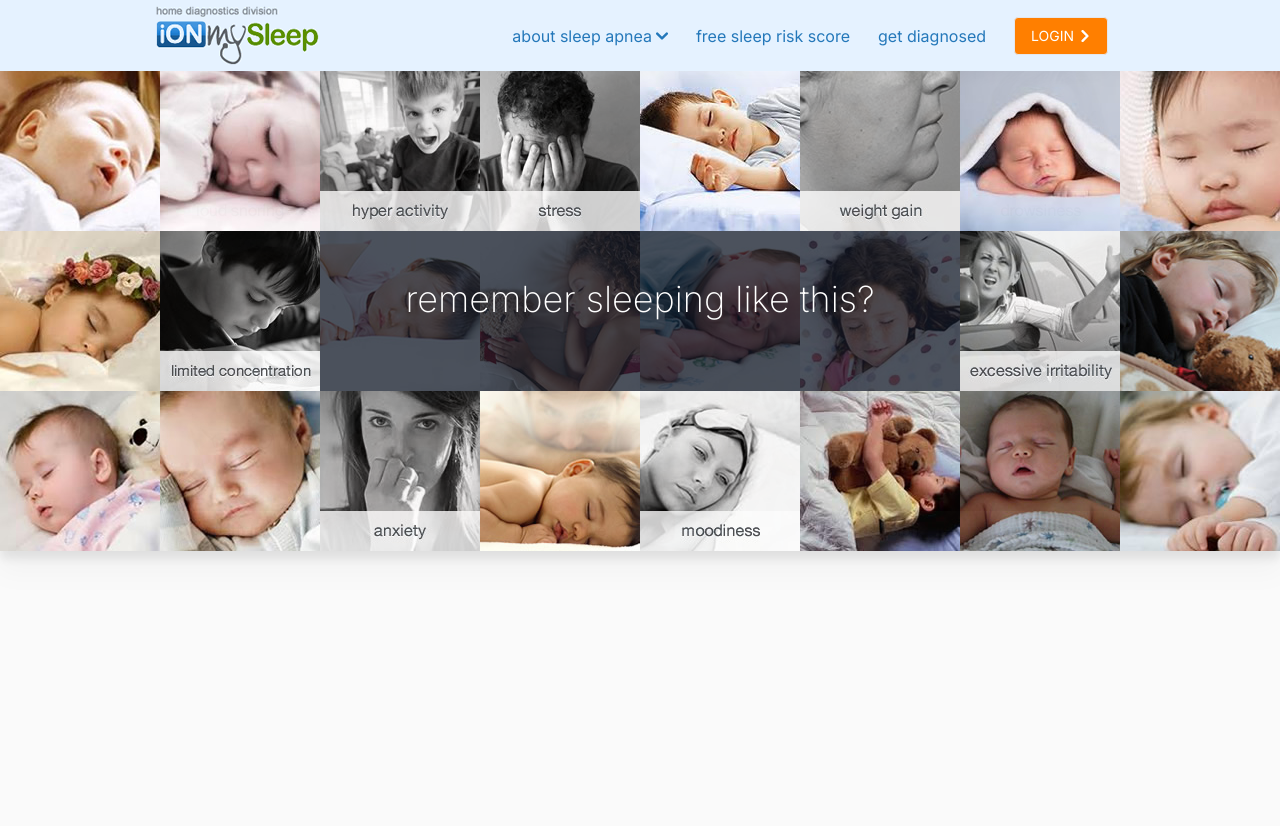
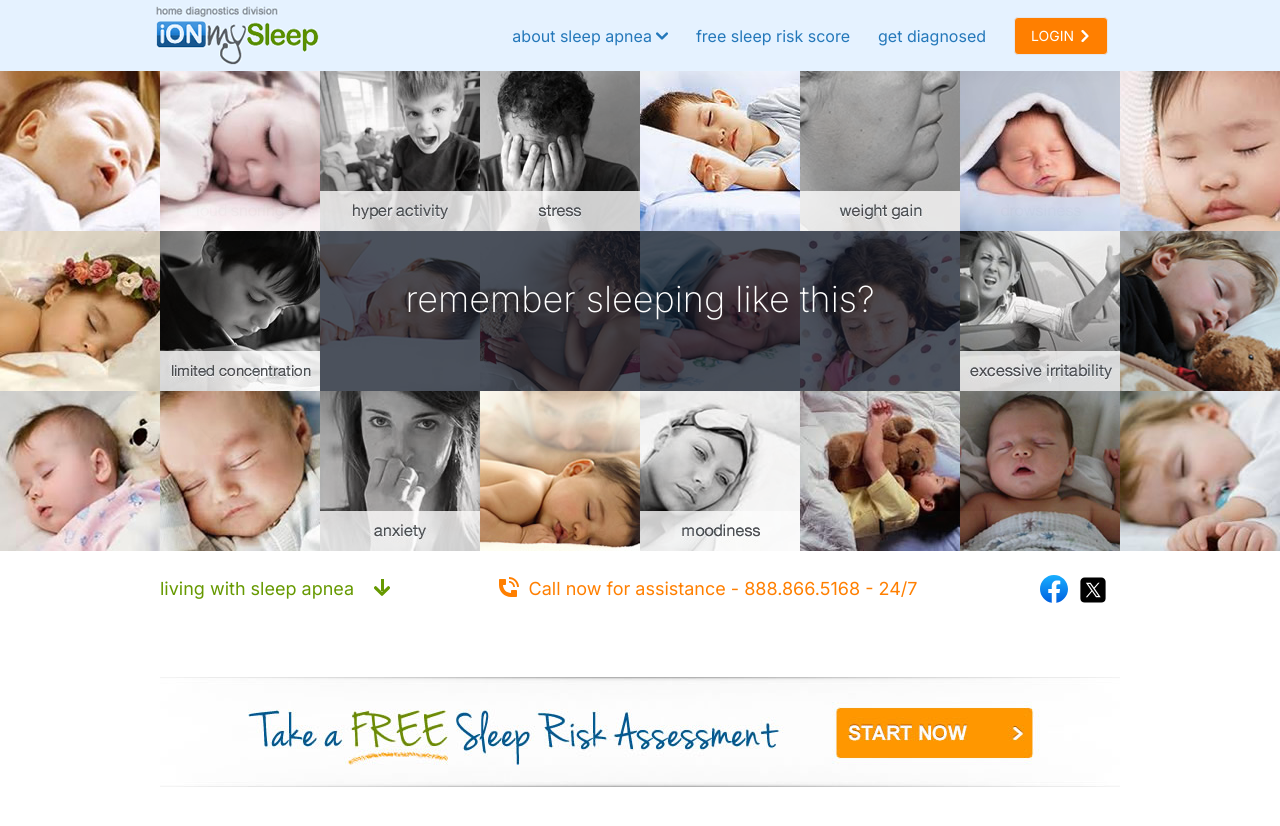
Before and after one commit to gehupierre/sleeptest-next, a Next.js app: page / in a window 1280 px wide. Shown: the top 826 px of the page. Before the commit the page ends 800 px from the top, so only its background shows below. Built offline with nearby package versions, Linux system fonts and the light colour scheme.

Commit message:
add pre-screen section

```diff
--- a/src/app/components/hero/hero-slider.tsx
+++ b/src/app/components/hero/hero-slider.tsx
@@ -9,8 +9,9 @@ import { ANIMATION } from "@components/hero/config";
 
 export function HeroSlider() {
   return (
+    <section>
       <Suspense fallback={<Loading />}>
-      <div className="relative">
+        <div className="relative h-[480px]">
           <SliderImages
             images={ANIMATION.IMAGES}
             variants={ANIMATION.VARIANTS}
@@ -19,5 +20,6 @@ export function HeroSlider() {
           <SliderText duration={ANIMATION.DURATION} texts={ANIMATION.TEXTS} />
         </div>
       </Suspense>
+    </section>
   );
 }
--- /dev/null
+++ b/src/app/components/prescreen/assessment-cta.tsx
@@ -0,0 +1,15 @@
+import Image from "next/image";
+
+export const AssessmentCTA: React.FC = () => {
+  return (
+    <a href="#popup-03" className="w-full block bg-white py-12">
+      <Image
+        src="/images/take_free_test_banner.jpg"
+        alt="Take free risk assessment test"
+        className="mx-auto"
+        width={960}
+        height={110}
+      />
+    </a>
+  );
+};
--- /dev/null
+++ b/src/app/components/prescreen/cta-menu.tsx
@@ -0,0 +1,60 @@
+import React from "react";
+import { ArrowDownIcon } from "@components/ui/icons/arrow-down";
+import { PhoneIcon } from "@components/ui/icons/phone";
+import { FacebookIcon } from "@components/ui/icons/facebook";
+import { TwitterIcon } from "@components/ui/icons/twitter";
+
+function Step1CTA() {
+  return (
+    <a href="#step-1" className="text-ion-green hover:text-ion-blue group">
+      <span className="text-lg">living with sleep apnea</span>
+      <div className="inline-block w-3 h-4 ml-4">
+        <span className="sr-only">arrow</span>
+        <div className="h-3 w-[3px] mb-[-8px] mx-[10.5px] bg-ion-green group-hover:bg-ion-blue" />
+        <ArrowDownIcon className="w-4 h-4" />
+      </div>
+    </a>
+  );
+}
+
+function PhoneCTA() {
+  return (
+    <div className="flex justify-end text-ion-orange text-lg">
+      <PhoneIcon />
+      <span className="ml-2">
+        Call now for assistance - <a href="tel:1-888-866-5168">888.866.5168</a>{" "}
+        - 24/7
+      </span>
+    </div>
+  );
+}
+
+function SocialCTA() {
+  return (
+    <ul className="flex justify-end w-auto mx-2">
+      <li className="w-7">
+        <a href="#" aria-label="Facebook">
+          <FacebookIcon />
+        </a>
+      </li>
+      <li className="w-7 mx-2">
+        <a href="#" aria-label="Tweet">
+          <TwitterIcon />
+        </a>
+      </li>
+    </ul>
+  );
+}
+
+export const CTAMenu: React.FC = () => {
+  return (
+    <div
+      id="step-1"
+      className="flex w-full justify-between bg-white px-40 py-6"
+    >
+      <Step1CTA />
+      <PhoneCTA />
+      <SocialCTA />
+    </div>
+  );
+};
--- /dev/null
+++ b/src/app/components/prescreen/pre-screen.tsx
@@ -0,0 +1,11 @@
+import { CTAMenu } from "@components/prescreen/cta-menu";
+import { AssessmentCTA } from "@components/prescreen//assessment-cta";
+
+export const PreScreen: React.FC = () => {
+  return (
+    <section>
+      <CTAMenu />
+      <AssessmentCTA />
+    </section>
+  );
+};
--- /dev/null
+++ b/src/app/components/ui/icons/facebook.tsx
@@ -0,0 +1,38 @@
+export function FacebookIcon({ className = "", ...props }) {
+  return (
+    <svg
+      version="1.1"
+      id="Layer_1"
+      x="0px"
+      y="0px"
+      viewBox="0 0 40 40"
+      xmlSpace="preserve"
+      className={className}
+      {...props}
+    >
+      <linearGradient
+        id="SVGID_1_"
+        gradientUnits="userSpaceOnUse"
+        x1="-277.375"
+        y1="406.6018"
+        x2="-277.375"
+        y2="407.5726"
+        gradientTransform="matrix(40 0 0 -39.7778 11115.001 16212.334)"
+      >
+        <stop offset="0" style={{ stopColor: "#0062E0" }} />
+        <stop offset="1" style={{ stopColor: "#19AFFF" }} />
+      </linearGradient>
+      <path
+        className="st0"
+        style={{ fill: "url(#SVGID_1_)" }}
+        d="M16.7,39.8C7.2,38.1,0,29.9,0,20C0,9,9,0,20,0s20,9,20,20c0,9.9-7.2,18.1-16.7,19.8l-1.1-0.9h-4.4L16.7,39.8z"
+      />
+      <path
+        className="st1"
+        style={{ fill: "#FFFFFF" }}
+        d="M27.8,25.6l0.9-5.6h-5.3v-3.9c0-1.6,0.6-2.8,3-2.8h2.6V8.2c-1.4-0.2-3-0.4-4.4-0.4c-4.6,0-7.8,2.8-7.8,7.8V20
+	h-5v5.6h5v14.1c1.1,0.2,2.2,0.3,3.3,0.3c1.1,0,2.2-0.1,3.3-0.3V25.6H27.8z"
+      />
+    </svg>
+  );
+}
--- /dev/null
+++ b/src/app/components/ui/icons/phone.tsx
@@ -0,0 +1,25 @@
+export function PhoneIcon({ className = "", ...props }) {
+  return (
+    <svg
+      width="24"
+      height="24"
+      viewBox="0 0 24 24"
+      fill="none"
+      className={className}
+      {...props}
+    >
+      <path
+        d="M22 12C22 10.6868 21.7413 9.38647 21.2388 8.1731C20.7362 6.95996 19.9997 5.85742 19.0711 4.92896C18.1425 4.00024 17.0401 3.26367 15.8268 2.76123C14.6136 2.25854 13.3132 2 12 2V4C13.0506 4 14.0909 4.20703 15.0615 4.60889C16.0321 5.01099 16.914 5.60034 17.6569 6.34326C18.3997 7.08594 18.989 7.96802 19.391 8.93848C19.7931 9.90918 20 10.9495 20 12H22Z"
+        fill="currentColor"
+      />
+      <path
+        d="M2 10V5C2 4.44775 2.44772 4 3 4H8C8.55228 4 9 4.44775 9 5V9C9 9.55225 8.55228 10 8 10H6C6 14.4182 9.58173 18 14 18V16C14 15.4478 14.4477 15 15 15H19C19.5523 15 20 15.4478 20 16V21C20 21.5522 19.5523 22 19 22H14C7.37259 22 2 16.6274 2 10Z"
+        fill="currentColor"
+      />
+      <path
+        d="M17.5433 9.70386C17.8448 10.4319 18 11.2122 18 12H16.2C16.2 11.4485 16.0914 10.9023 15.8803 10.3928C15.6692 9.88306 15.3599 9.42017 14.9698 9.03027C14.5798 8.64014 14.1169 8.33081 13.6073 8.11963C13.0977 7.90869 12.5515 7.80005 12 7.80005V6C12.7879 6 13.5681 6.15527 14.2961 6.45679C15.024 6.7583 15.6855 7.2002 16.2426 7.75732C16.7998 8.31445 17.2418 8.97583 17.5433 9.70386Z"
+        fill="currentColor"
+      />
+    </svg>
+  );
+}
--- /dev/null
+++ b/src/app/components/ui/icons/twitter.tsx
@@ -0,0 +1,13 @@
+export function TwitterIcon({ className = "", ...props }) {
+  return (
+    <svg
+      viewBox="0 0 50 50"
+      width="34px"
+      height="30px"
+      className={className}
+      {...props}
+    >
+      <path d="M 11 4 C 7.134 4 4 7.134 4 11 L 4 39 C 4 42.866 7.134 46 11 46 L 39 46 C 42.866 46 46 42.866 46 39 L 46 11 C 46 7.134 42.866 4 39 4 L 11 4 z M 13.085938 13 L 21.023438 13 L 26.660156 21.009766 L 33.5 13 L 36 13 L 27.789062 22.613281 L 37.914062 37 L 29.978516 37 L 23.4375 27.707031 L 15.5 37 L 13 37 L 22.308594 26.103516 L 13.085938 13 z M 16.914062 15 L 31.021484 35 L 34.085938 35 L 19.978516 15 L 16.914062 15 z" />
+    </svg>
+  );
+}
--- a/src/app/components/ui/nav/nav-dropdown-icon.tsx
+++ b/src/app/components/ui/nav/nav-dropdown-icon.tsx
@@ -1,4 +1,4 @@
-import { ArrowDownIcon } from "../arrow-down-icon";
+import { ArrowDownIcon } from "@components/ui/icons/arrow-down";
 
 export function NavDropdownIcon({ className = "", ...props }) {
   return <ArrowDownIcon className={className} {...props} />;
--- a/src/app/page.tsx
+++ b/src/app/page.tsx
@@ -1,6 +1,7 @@
 import { Metadata } from "next/types";
 import { Header } from "@components/header";
 import { HeroSlider } from "@components/hero/hero-slider";
+import { PreScreen } from "@components/prescreen/pre-screen";
 
 const META_CONTENT = {
   title: "GetSleepTest.com - Sleep Apnea - Home Sleep Study",
@@ -26,6 +27,7 @@ export default function Home() {
       <Header />
       <main>
         <HeroSlider />
+        <PreScreen />
       </main>
       <footer></footer>
     </div>
```
Also changed, not shown: public/images/take_free_test_banner.jpg (added), src/app/components/ui/icons/arrow-down.tsx (renamed from src/app/components/ui/arrow-down-icon.tsx). Lines whose indentation alone changed are shown as unchanged.
